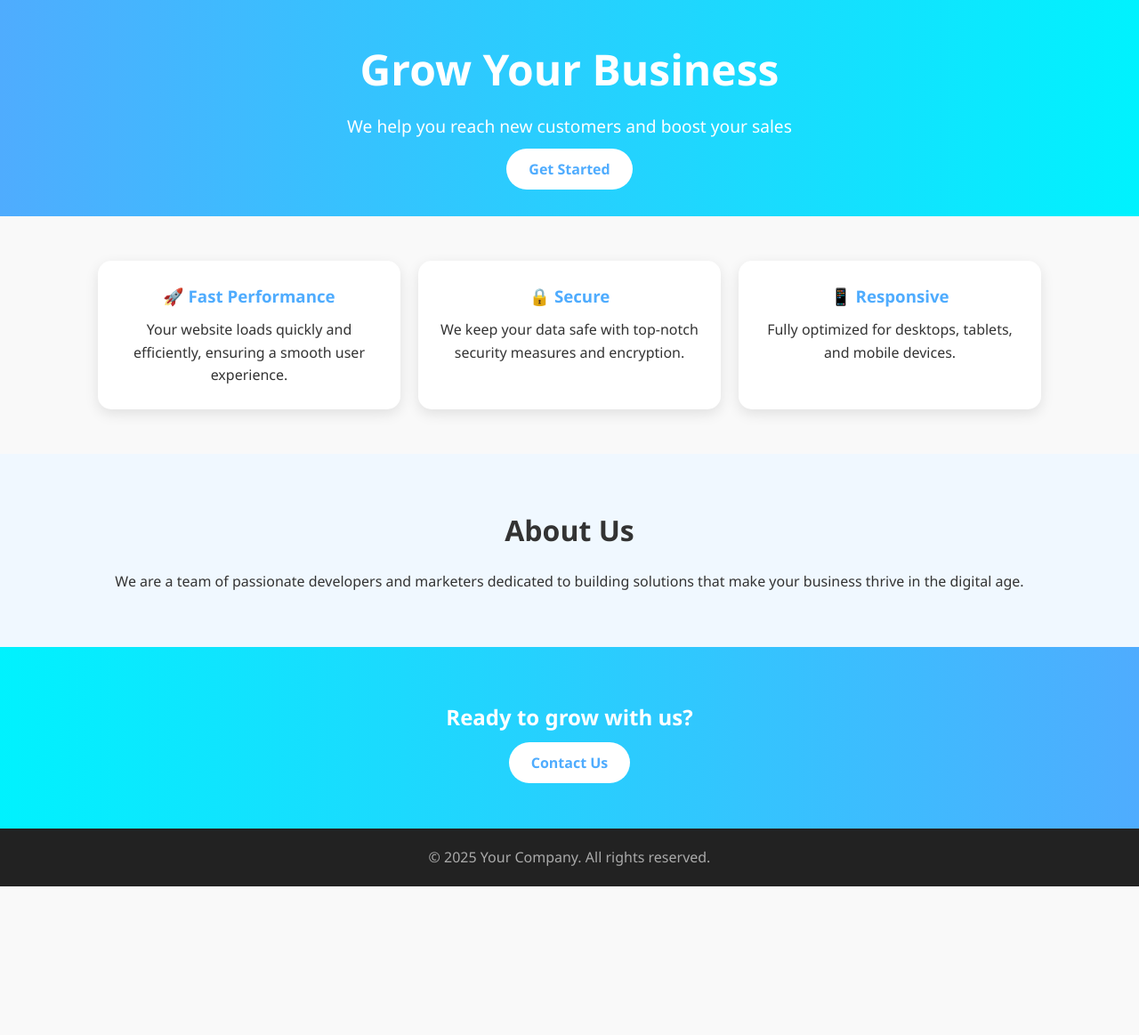
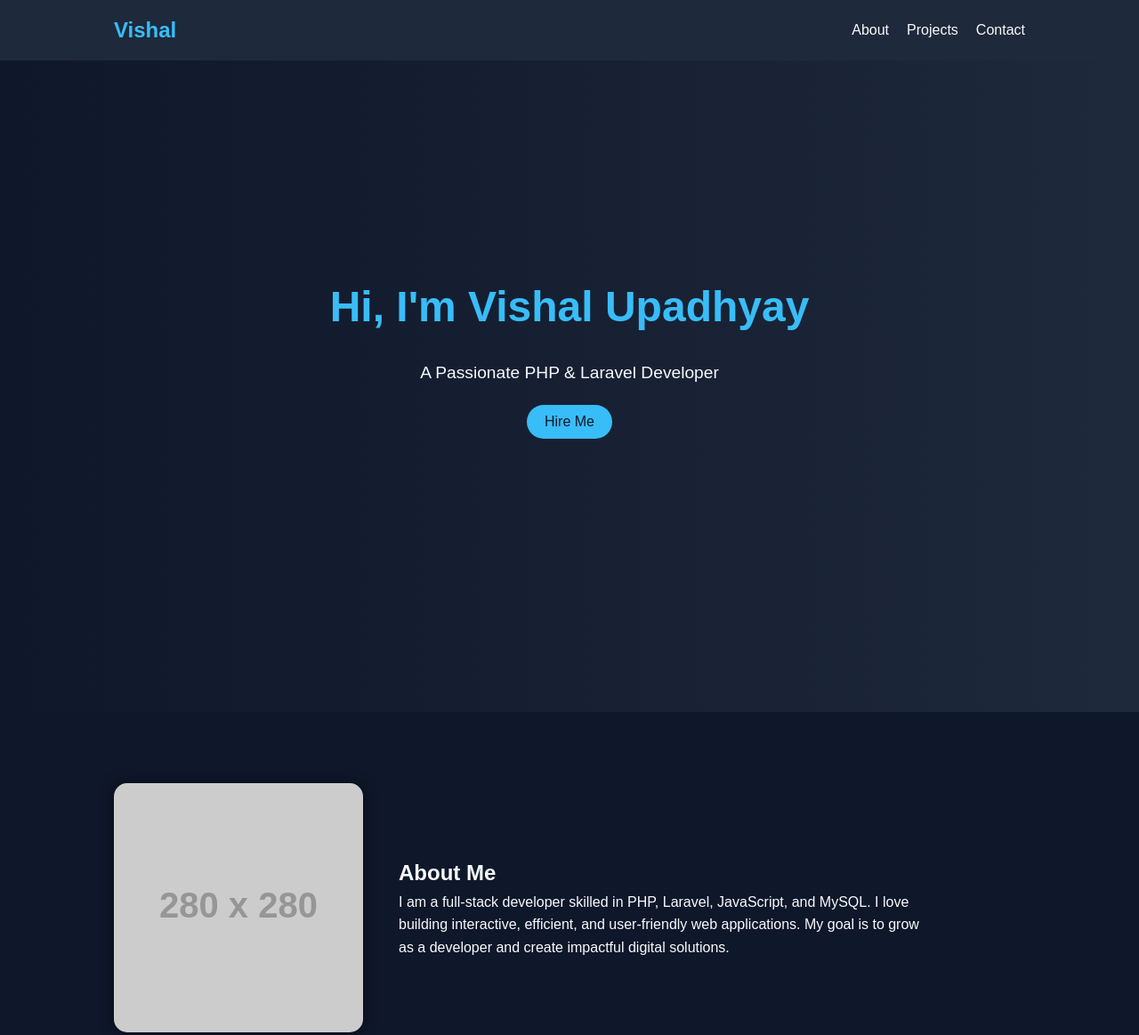
Before and after one commit to VishalDev18/my-portfolio, a plain HTML site: page index.html in a window 1280 px wide. Shown: the top 1163 px of the page at 89% size. Before the commit the page ends 996 px from the top, so only its background shows below. Drawn offline with Linux system fonts and the light colour scheme; placeholder pictures from the web are drawn by us.

Commit message:
Update index.html

```diff
--- a/index.html
+++ b/index.html
@@ -3,168 +3,236 @@
 <head>
   <meta charset="UTF-8">
   <meta name="viewport" content="width=device-width, initial-scale=1.0">
-  <title>Landing Page</title>
+  <title>Vishal Upadhyay | Portfolio</title>
   <style>
-    /* Reset */
+    /* ===== Global Styles ===== */
     * {
       margin: 0;
       padding: 0;
       box-sizing: border-box;
-      font-family: "Segoe UI", Tahoma, sans-serif;
+      font-family: "Poppins", sans-serif;
     }
 
     body {
-      background: #f9f9f9;
-      color: #333;
+      background: #0f172a;
+      color: #f8fafc;
       line-height: 1.6;
     }
 
-    header {
-      background: linear-gradient(to right, #4facfe, #00f2fe);
+    a {
+      text-decoration: none;
+      color: inherit;
+    }
+
+    h1, h2, h3 {
+      font-weight: 600;
+    }
+
+    section {
+      padding: 80px 10%;
+    }
+
+    /* ===== Navbar ===== */
+    nav {
+      position: fixed;
+      top: 0;
+      width: 100%;
+      background: #1e293b;
+      display: flex;
+      justify-content: space-between;
+      align-items: center;
+      padding: 15px 10%;
+      z-index: 1000;
+    }
+
+    nav h1 {
+      font-size: 1.5rem;
+      color: #38bdf8;
+    }
+
+    nav ul {
+      display: flex;
+      gap: 20px;
+    }
+
+    nav ul li {
+      list-style: none;
+    }
+
+    nav ul li a {
+      color: #f8fafc;
+      font-weight: 500;
+      transition: 0.3s;
+    }
+
+    nav ul li a:hover {
+      color: #38bdf8;
+    }
+
+    /* ===== Hero Section ===== */
+    .hero {
+      height: 100vh;
+      display: flex;
+      align-items: center;
+      justify-content: center;
+      text-align: center;
+      flex-direction: column;
+      background: linear-gradient(to right, #0f172a, #1e293b);
+    }
+
+    .hero h1 {
+      font-size: 3rem;
+      color: #38bdf8;
+    }
+
+    .hero p {
+      font-size: 1.2rem;
+      margin: 20px 0;
+    }
+
+    .hero button {
+      padding: 10px 20px;
+      border: none;
+      border-radius: 25px;
+      background: #38bdf8;
+      color: #0f172a;
+      font-size: 1rem;
+      cursor: pointer;
+      transition: 0.3s;
+    }
+
+    .hero button:hover {
+      background: #0ea5e9;
       color: #fff;
-      padding: 40px 20px;
+    }
+
+    /* ===== About Section ===== */
+    .about {
+      display: flex;
+      align-items: center;
+      gap: 40px;
+      flex-wrap: wrap;
+    }
+
+    .about img {
+      width: 280px;
+      border-radius: 15px;
+      box-shadow: 0 0 15px rgba(0,0,0,0.5);
+    }
+
+    .about-text {
+      max-width: 600px;
+    }
+
+    /* ===== Projects ===== */
+    .projects {
+      display: grid;
+      grid-template-columns: repeat(auto-fit, minmax(250px, 1fr));
+      gap: 20px;
+    }
+
+    .project-card {
+      background: #1e293b;
+      padding: 20px;
+      border-radius: 15px;
+      transition: 0.3s;
+    }
+
+    .project-card:hover {
+      transform: translateY(-5px);
+      background: #334155;
+    }
+
+    /* ===== Contact ===== */
+    .contact {
       text-align: center;
     }
 
-    header h1 {
-      font-size: 3rem;
-      margin-bottom: 10px;
-    }
-
-    header p {
-      font-size: 1.2rem;
-      margin-bottom: 20px;
-    }
-
-    header a {
-      background: #fff;
-      color: #4facfe;
-      padding: 12px 25px;
-      text-decoration: none;
+    .contact a {
+      display: inline-block;
+      margin: 10px;
+      padding: 10px 20px;
       border-radius: 25px;
-      font-weight: bold;
+      background: #38bdf8;
+      color: #0f172a;
+      font-weight: 500;
       transition: 0.3s;
     }
 
-    header a:hover {
-      background: #333;
+    .contact a:hover {
+      background: #0ea5e9;
       color: #fff;
     }
 
-    .features {
-      display: grid;
-      grid-template-columns: repeat(auto-fit, minmax(250px, 1fr));
-      gap: 20px;
-      padding: 50px 20px;
-      max-width: 1100px;
-      margin: auto;
-    }
-
-    .feature {
-      background: #fff;
-      padding: 25px;
-      border-radius: 15px;
-      box-shadow: 0px 5px 15px rgba(0,0,0,0.1);
-      text-align: center;
-      transition: transform 0.3s;
-    }
-
-    .feature:hover {
-      transform: translateY(-8px);
-    }
-
-    .feature h3 {
-      color: #4facfe;
-      margin-bottom: 10px;
-    }
-
-    .about {
-      background: #f0f8ff;
-      padding: 60px 20px;
-      text-align: center;
-    }
-
-    .about h2 {
-      font-size: 2rem;
-      margin-bottom: 20px;
-    }
-
-    .cta {
-      text-align: center;
-      padding: 60px 20px;
-      background: linear-gradient(to right, #00f2fe, #4facfe);
-      color: #fff;
-    }
-
-    .cta h2 {
-      margin-bottom: 20px;
-    }
-
-    .cta a {
-      background: #fff;
-      color: #4facfe;
-      padding: 12px 25px;
-      border-radius: 25px;
-      font-weight: bold;
-      text-decoration: none;
-      transition: 0.3s;
-    }
-
-    .cta a:hover {
-      background: #333;
-      color: #fff;
-    }
-
+    /* ===== Footer ===== */
     footer {
       text-align: center;
       padding: 20px;
-      background: #222;
-      color: #aaa;
+      background: #1e293b;
+      margin-top: 40px;
     }
   </style>
 </head>
 <body>
+
+  <!-- Navbar -->
+  <nav>
+    <h1>Vishal</h1>
+    <ul>
+      <li><a href="#about">About</a></li>
+      <li><a href="#projects">Projects</a></li>
+      <li><a href="#contact">Contact</a></li>
+    </ul>
+  </nav>
+
   <!-- Hero Section -->
-  <header>
-    <h1>Grow Your Business</h1>
-    <p>We help you reach new customers and boost your sales</p>
-    <a href="#features">Get Started</a>
-  </header>
+  <section class="hero">
+    <h1>Hi, I'm Vishal Upadhyay</h1>
+    <p>A Passionate PHP & Laravel Developer</p>
+    <button onclick="document.getElementById('contact').scrollIntoView({behavior:'smooth'})">Hire Me</button>
+  </section>
 
-  <!-- Features Section -->
-  <section class="features" id="features">
-    <div class="feature">
-      <h3>🚀 Fast Performance</h3>
-      <p>Your website loads quickly and efficiently, ensuring a smooth user experience.</p>
-    </div>
-    <div class="feature">
-      <h3>🔒 Secure</h3>
-      <p>We keep your data safe with top-notch security measures and encryption.</p>
-    </div>
-    <div class="feature">
-      <h3>📱 Responsive</h3>
-      <p>Fully optimized for desktops, tablets, and mobile devices.</p>
+  <!-- About Section -->
+  <section id="about" class="about">
+    <img src="https://via.placeholder.com/280" alt="Profile Picture">
+    <div class="about-text">
+      <h2>About Me</h2>
+      <p>I am a full-stack developer skilled in PHP, Laravel, JavaScript, and MySQL. I love building interactive, efficient, and user-friendly web applications. My goal is to grow as a developer and create impactful digital solutions.</p>
     </div>
   </section>
 
-  <!-- About Section -->
-  <section class="about">
-    <h2>About Us</h2>
-    <p>
-      We are a team of passionate developers and marketers dedicated to building
-      solutions that make your business thrive in the digital age.
-    </p>
+  <!-- Projects Section -->
+  <section id="projects">
+    <h2>My Projects</h2>
+    <div class="projects">
+      <div class="project-card">
+        <h3>Shopping Website</h3>
+        <p>A responsive e-commerce website built using PHP, MySQL, and AJAX.</p>
+      </div>
+      <div class="project-card">
+        <h3>CRM System</h3>
+        <p>A PHP-based CRM with user authentication, client management, and reports.</p>
+      </div>
+      <div class="project-card">
+        <h3>WordPress Theme</h3>
+        <p>Custom WordPress theme development for an educational platform.</p>
+      </div>
+    </div>
   </section>
 
-  <!-- Call to Action -->
-  <section class="cta">
-    <h2>Ready to grow with us?</h2>
-    <a href="#contact">Contact Us</a>
+  <!-- Contact Section -->
+  <section id="contact" class="contact">
+    <h2>Contact Me</h2>
+    <p>Let’s build something great together 🚀</p>
+    <a href="mailto:vishalupadhyay@gmail.com">Email Me</a>
+    <a href="https://github.com/" target="_blank">GitHub</a>
+    <a href="https://linkedin.com/" target="_blank">LinkedIn</a>
   </section>
 
   <!-- Footer -->
   <footer>
-    <p>© 2025 Your Company. All rights reserved.</p>
+    <p>© 2025 Vishal Upadhyay | Built with ❤️</p>
   </footer>
+
 </body>
 </html>
```
